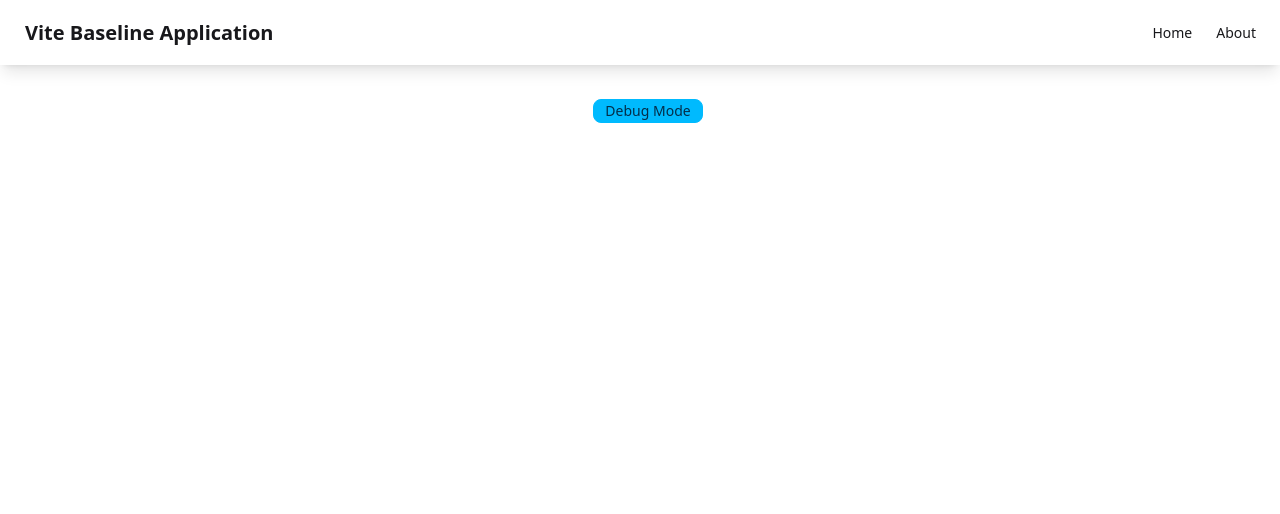
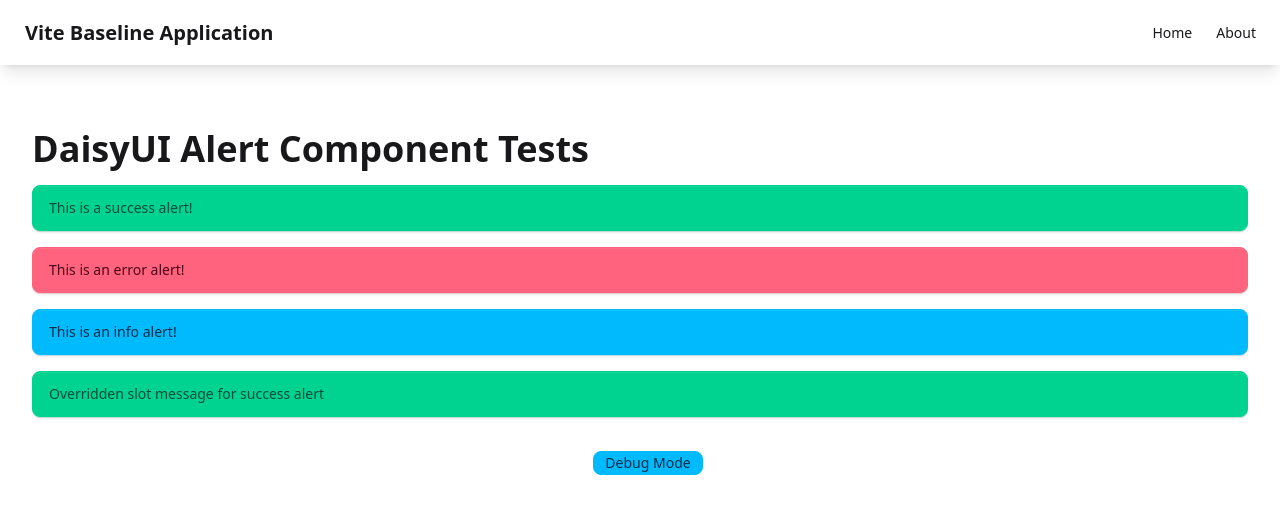
Before and after one commit to tpickles118/vite-ui-components, a Vue app: page /alert-view in a window 1280 px wide. Shown: the top 514 px of the page. Built offline with nearby package versions, Linux system fonts and the light colour scheme.

Commit message:
basic functionality with alerts

```diff
--- /dev/null
+++ b/src/components/base/DaisyAlert.vue
@@ -0,0 +1,42 @@
+<script setup>
+import { computed } from 'vue'
+import { ALERT_OPTIONS } from '@/constants'
+import { AlertModel } from '@/components/models/alertModel.js'
+
+const props = defineProps({
+    alertModel: {
+        type: [Object, AlertModel],
+        required: true,
+    },
+})
+
+const classes = computed(() => {
+    const am = props.alertModel || {}
+    const cls = [ALERT_OPTIONS.ALERT]
+
+    // Type mapping
+    if (am.type) {
+        const typeVal = ALERT_OPTIONS.TYPE?.[am.type] ?? am.type
+        if (typeVal) cls.push(typeVal)
+    }
+
+    // Style modifiers
+    if (am.isOutline) cls.push(ALERT_OPTIONS.OUTLINE)
+    if (am.isDash) cls.push(ALERT_OPTIONS.DASH)
+    if (am.isSoft) cls.push(ALERT_OPTIONS.SOFT)
+
+    // Direction
+    if (am.direction) {
+        const dirVal = ALERT_OPTIONS.DIRECTION?.[am.direction] ?? am.direction
+        if (dirVal) cls.push(dirVal)
+    }
+
+    return cls
+})
+</script>
+
+<template>
+    <div :id="alertModel?.id" :class="classes" role="alert" aria-label="alert">
+        <slot>{{ alertModel?.message }}</slot>
+    </div>
+</template>
--- /dev/null
+++ b/src/components/models/alertModel.js
@@ -0,0 +1,98 @@
+import { v4 as uuidv4 } from 'uuid';
+
+export class AlertModel {
+    constructor({
+        id = uuidv4(),
+        type = null, // 'INFO', 'SUCCESS', 'WARNING', 'ERROR'
+        isSoft = false,
+        isOutline = false,
+        isDash = false,
+        direction = null,
+        message = 'This is an alert message.',
+    } = {}) {
+        Object.defineProperty(this, 'id', {
+            value: id,
+            writable: false,
+            configurable: false,
+            enumerable: true,
+        })
+        this.type = type;
+        this.isSoft = isSoft;
+        this.isOutline = isOutline;
+        this.isDash = isDash;
+        this.direction = direction;
+        this.message = message;
+    }
+
+    // Getters
+    getId() { return this.id; }
+    getType() { return this.type; }
+    getIsSoft() { return this.isSoft; }
+    getIsOutline() { return this.isOutline; }
+    getIsDash() { return this.isDash; }
+    getDirection() { return this.direction; }
+    getMessage() { return this.message; }
+
+    // Setters
+    setType(value) {
+        this.type = value;
+        return this;
+    }
+    setIsSoft(value) {
+        this.isSoft = !!value;
+        return this;
+    }
+    setIsOutline(value) {
+        this.isOutline = !!value;
+        return this;
+    }
+    setIsDash(value) {
+        this.isDash = !!value;
+        return this;
+    }
+    setDirection(value) {
+        this.direction = value;
+        return this;
+    }
+    setMessage(value) {
+        this.message = value;
+        return this;
+    }
+
+    toJson() {
+        return {
+            id: this.id,
+            type: this.type,
+            isSoft: this.isSoft,
+            isOutline: this.isOutline,
+            isDash: this.isDash,
+            direction: this.direction,
+            message: this.message,
+        };
+    }
+
+    static fromJson(obj = {}) {
+        return new AlertModel({
+            id: obj.id,
+            type: obj.type,
+            isSoft: obj.isSoft,
+            isOutline: obj.isOutline,
+            isDash: obj.isDash,
+            direction: obj.direction,
+            message: obj.message,
+        });
+    }
+
+    equals(other) {
+        if (!other) return false;
+        if (other.id) return this.id === other.id;
+        return (
+            this.type === other.type &&
+            this.isSoft === other.isSoft &&
+            this.isOutline === other.isOutline &&
+            this.isDash === other.isDash &&
+            this.direction === other.direction &&
+            this.message === other.message
+        );
+    }
+}
--- a/src/constants/index.js
+++ b/src/constants/index.js
@@ -1,3 +1,25 @@
+
+export const ALERT_OPTIONS = {
+    ALERT: 'alert',
+    OUTLINE: 'alert-outline',
+    DASH: 'alert-dash',
+    SOFT: 'alert-soft',
+    BORDERED: 'alert-bordered', // if this exists in DaisyUI
+    SHADOW: 'shadow-lg', // or appropriate shadow class
+    COMPACT: 'alert-compact', // if this exists
+    TYPE: {
+        INFO: 'alert-info',
+        SUCCESS: 'alert-success',
+        WARNING: 'alert-warning',
+        ERROR: 'alert-error',
+    },
+    DIRECTION: {
+        VERTICAL: 'alert-vertical',
+        HORIZONTAL: 'alert-horizontal',
+    }
+}
+
+
 
 export const BADGE_OPTIONS = {
     BADGE: 'badge',
--- a/src/router/index.js
+++ b/src/router/index.js
@@ -3,12 +3,14 @@ import Home from '@/views/HomeView.vue'
 import About from '@/views/AboutView.vue'
 import UsersAPI from '@/views/UsersApi.vue'
 import BadgeView from '@/views/daisy-wrapper-views/BadgeView.vue'
+import AlertView from '@/views/daisy-wrapper-views/AlertView.vue'
 
 const routes = [
     { path: '/', name: 'Home', component: Home },
     { path: '/about', name: 'About', component: About },
     { path: '/users-api', name: 'UsersApi', component: UsersAPI },
     { path: '/badge-view', name: 'BadgeView', component: BadgeView },
+    { path: '/alert-view', name: 'AlertView', component: AlertView },
 ]
 
 const router = createRouter({
--- a/src/views/HomeView.vue
+++ b/src/views/HomeView.vue
@@ -7,6 +7,7 @@
             <li><router-link to="/about">About Page</router-link></li>
             <li><router-link to="/users-api">Axios API Demo</router-link></li>
             <li><router-link to="/badge-view">Daisy Badge Tests</router-link></li>
+            <li><router-link to="/alert-view">Daisy Alert Tests</router-link></li>
         </ul>
     </div>
 </template>
--- /dev/null
+++ b/src/views/daisy-wrapper-views/AlertView.vue
@@ -0,0 +1,26 @@
+<script setup>
+import { AlertModel } from '@/components/models/alertModel.js';
+import  DaisyAlert  from '@/components/base/DaisyAlert.vue';
+
+const successAlert = new AlertModel({ type: 'SUCCESS', message: 'This is a success alert!', isBordered: true });
+const errorAlert = new AlertModel({ type: 'ERROR', message: 'This is an error alert!', isShadow: true });
+const infoAlert = new AlertModel({ type: 'INFO', message: 'This is an info alert!', direction: 'vertical' });
+
+
+
+</script>
+
+<template>
+
+    <div class="container mx-auto p-8">
+        <h1 class="text-4xl font-bold mb-4">DaisyUI Alert Component Tests</h1>
+
+        <div class="space-y-4">
+            <DaisyAlert :alert-model="successAlert" />
+            <DaisyAlert :alert-model="errorAlert" />
+            <DaisyAlert :alert-model="infoAlert" />
+            <!-- slot example -->
+            <DaisyAlert :alert-model="successAlert">Overridden slot message for success alert</DaisyAlert>
+        </div>
+    </div>
+</template>
```
